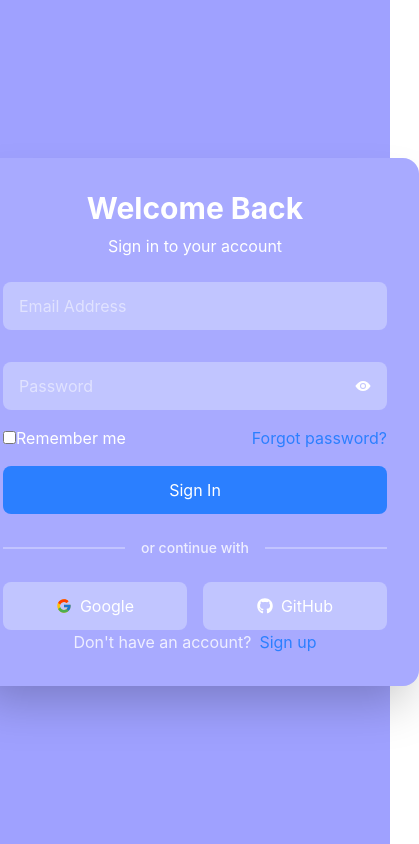
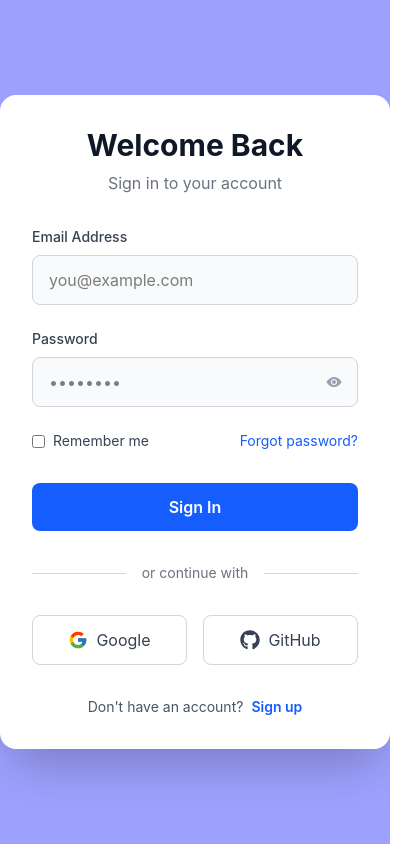
Before and after one commit to iamRjun/flowpro, a React (Vite) app: page / in a window 390 px wide. Shown: the whole page, 419 px wide, since content can reach past the window. Built offline with nearby package versions, Linux system fonts and the light colour scheme.

Commit message:
made login page responsive and changed color palette of form to white looks better

```diff
--- a/src/pages/Login.tsx
+++ b/src/pages/Login.tsx
@@ -1,69 +1,98 @@
 import { FcGoogle } from "react-icons/fc";
 import { FaGithub } from "react-icons/fa";
-import { IoEye } from "react-icons/io5"; //<IoEye />
-import { IoEyeOff } from "react-icons/io5"; //<IoEyeOff />
+import { IoEye } from "react-icons/io5";
+import { IoEyeOff } from "react-icons/io5";
 
 function Login() {
   return (
     <div className="min-h-screen flex items-center justify-center bg-[#9FA1FF]">
-      <div className="bg-[#A8AAFF] p-8 rounded-2xl text-white shadow-2xl  border-0 border-white">
-        <div className="flex flex-col items-center justify-center gap-2">
-          <h1 className="text-3xl font-bold">Welcome Back</h1>
-          <p>Sign in to your account</p>
+      {/* Main container - changed to white background with proper padding */}
+      <div className="bg-white p-8 md:p-12 rounded-2xl shadow-2xl max-w-md w-full">
+        {/* Header section - dark text */}
+        <div className="text-center mb-8">
+          <h1 className="text-3xl font-bold text-gray-900 mb-2">
+            Welcome Back
+          </h1>
+          <p className="text-gray-500">Sign in to your account</p>
         </div>
-        <br />
-        <div className="flex flex-col gap-8">
+
+        {/* Form fields */}
+        <div className="space-y-6">
+          <div>
+            <label className="block text-sm font-medium text-gray-700 mb-2">
+              Email Address
+            </label>
             <input
               type="email"
               id="email"
-            placeholder="Email Address"
-            className="bg-[#C1C5FF] rounded-lg py-3 px-4"
+              placeholder="you@example.com"
+              className="w-full bg-gray-50 border border-gray-300 rounded-lg py-3 px-4 focus:ring-2 focus:ring-blue-500 focus:border-transparent outline-none"
             />
-          <div className="relative flex items-center">
+          </div>
+
+          <div>
+            <label className="block text-sm font-medium text-gray-700 mb-2">
+              Password
+            </label>
+            <div className="relative">
               <input
                 type="password"
                 id="password"
-              placeholder="Password"
-              className="bg-[#C1C5FF] rounded-lg w-full py-3 px-4"
+                placeholder="••••••••"
+                className="w-full bg-gray-50 border border-gray-300 rounded-lg py-3 px-4 focus:ring-2 focus:ring-blue-500 focus:border-transparent outline-none"
               />
-            <IoEye className="absolute right-4 bg-[#C1C5FF]" />
+              <IoEye className="absolute right-4 top-1/2 -translate-y-1/2 text-gray-400 cursor-pointer" />
+            </div>
           </div>
         </div>
 
-        <div className="flex items-center justify-between my-4">
-          <label>
-            <input type="checkbox" id="remember" />
+        {/* Remember me & Forgot password */}
+        <div className="flex items-center justify-between mt-6 mb-8">
+          <label className="flex items-center text-sm text-gray-700">
+            <input type="checkbox" id="remember" className="mr-2" />
             Remember me
           </label>
-          <a className="text-blue-500" href="https://www.w3schools.com/">
+          <a className="text-sm text-blue-600 hover:text-blue-800" href="#">
             Forgot password?
           </a>
         </div>
-        <div className="flex items-center justify-center my-4">
-          <button className="bg-blue-500 w-sm text-white p-3  rounded-lg">
+
+        {/* Sign In button */}
+        <button className="w-full bg-blue-600 text-white py-3 rounded-lg font-semibold hover:bg-blue-700 transition mb-8">
           Sign In
         </button>
+
+        {/* Divider */}
+        <div className="relative mb-8">
+          <div className="absolute inset-0 flex items-center">
+            <div className="w-full border-t border-gray-300"></div>
           </div>
-        <div className="relative flex items-center my-6">
-          <div className="grow border-t-2 border-white/30"></div>
-          <span className="shrink mx-4 text-white/80 text-sm font-medium">
+          <div className="relative flex justify-center text-sm">
+            <span className="px-4 bg-white text-gray-500">
               or continue with
             </span>
-          <div className="grow border-t-2 border-white/30"></div>
           </div>
-        <div className="flex items-center justify-center gap-4">
-          <button className="flex-1 flex items-center justify-center gap-2 bg-[#C1C5FF] text-white p-3 rounded-lg">
-            <FcGoogle />
+        </div>
+
+        {/* Social buttons */}
+        <div className="flex gap-4 mb-8">
+          <button className="flex-1 flex items-center justify-center gap-2 border border-gray-300 text-gray-700 py-3 rounded-lg hover:bg-gray-50 transition">
+            <FcGoogle className="text-xl" />
             Google
           </button>
-          <button className="flex-1 flex items-center justify-center  gap-2 bg-[#C1C5FF] text-white p-3 rounded-lg">
-            <FaGithub />
+          <button className="flex-1 flex items-center justify-center gap-2 border border-gray-300 text-gray-700 py-3 rounded-lg hover:bg-gray-50 transition">
+            <FaGithub className="text-xl" />
             GitHub
           </button>
         </div>
-        <div className="flex items-center justify-center gap-2">
-          <p className="text-white/80">Don't have an account?</p>
-          <a className="text-blue-500" href="https://www.w3schools.com/">
+
+        {/* Sign up link */}
+        <div className="flex items-center justify-center gap-2 text-sm">
+          <p className="text-gray-600">Don't have an account?</p>
+          <a
+            className="text-blue-600 font-semibold hover:text-blue-800"
+            href="#"
+          >
             Sign up
           </a>
         </div>
```
Lines whose indentation alone changed are shown as unchanged.
